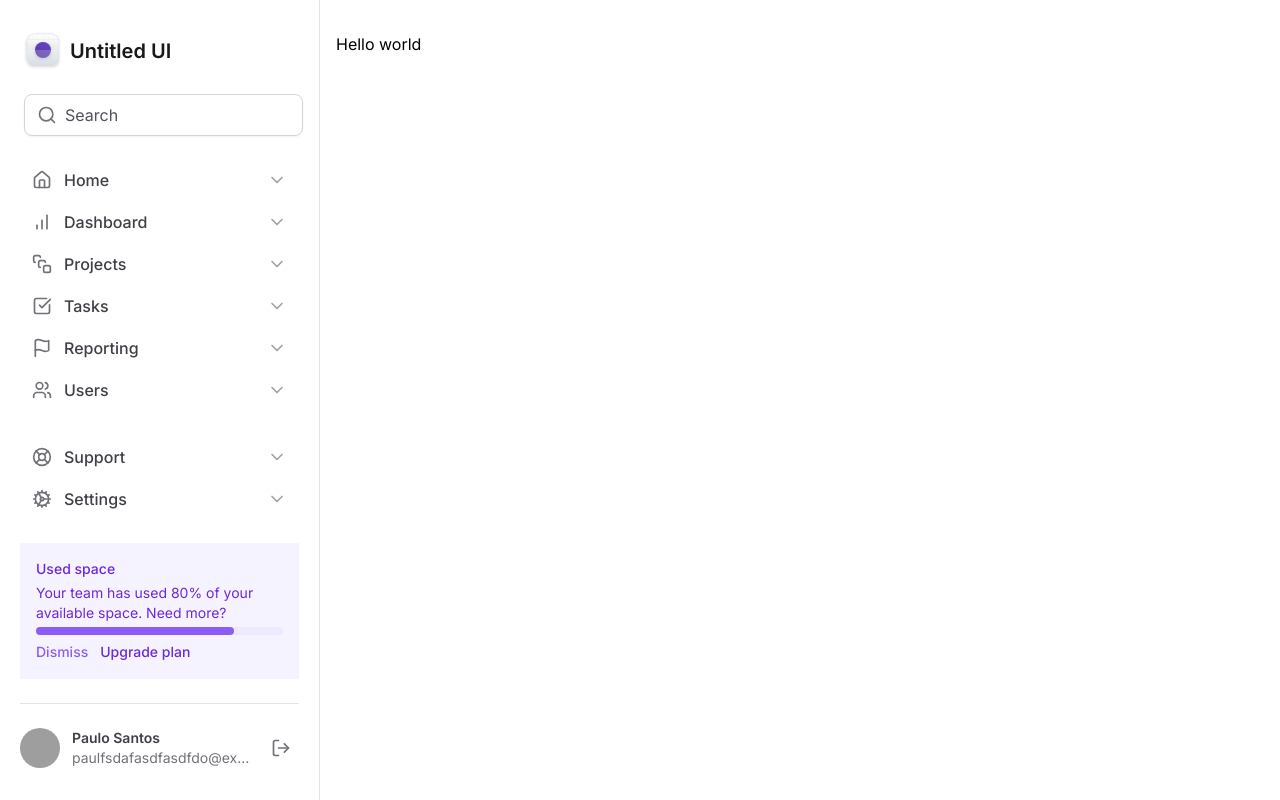
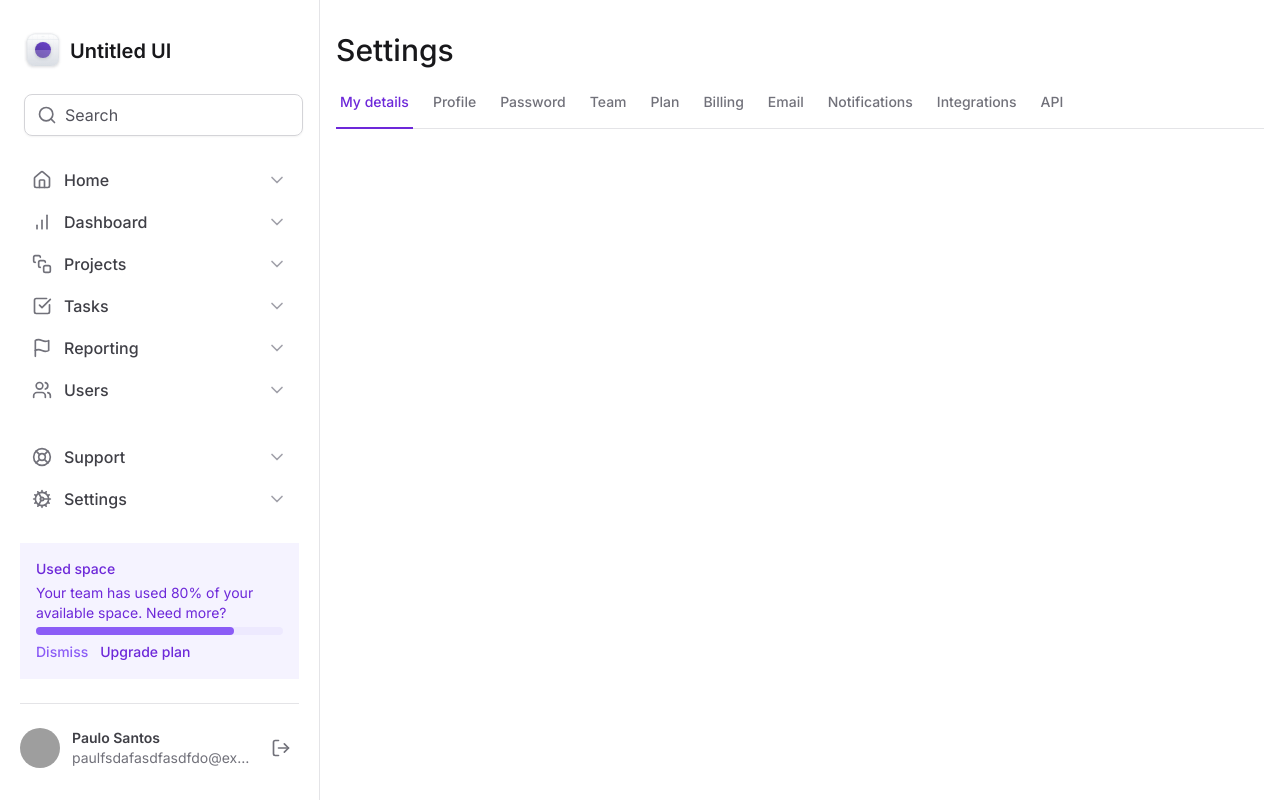
Before and after one commit to paulorfsantos17/tailwind-next, a Next.js app: page / in a window 1280 px wide. Built offline with nearby package versions, Linux system fonts and the light colour scheme; grey boxes are pictures that could not be loaded.

Commit message:
feat: add SettingsTabs

```diff
--- a/package.json
+++ b/package.json
@@ -9,6 +9,8 @@
     "lint": "next lint"
   },
   "dependencies": {
+    "@radix-ui/react-tabs": "^1.1.1",
+    "framer-motion": "^11.11.10",
     "lucide-react": "^0.453.0",
     "next": "15.0.1",
     "react": "19.0.0-rc-69d4b800-20241021",
--- a/src/app/page.tsx
+++ b/src/app/page.tsx
@@ -1,3 +1,11 @@
+import SettingsTabs from '@/components/SettingsTabs'
+
 export default function Home() {
-  return <h1>Hello world</h1>
+  return (
+    <>
+      <h1 className="text-3xl font-medium text-zinc-900">Settings</h1>
+
+      <SettingsTabs />
+    </>
+  )
 }
--- /dev/null
+++ b/src/components/SettingsTabs/TabItem.tsx
@@ -0,0 +1,28 @@
+'use client'
+import * as Tabs from '@radix-ui/react-tabs'
+
+import { motion } from 'framer-motion'
+
+interface TabItemProps {
+  value: string
+  title: string
+  isSelected?: boolean
+}
+
+export function TabItem({ value, title, isSelected = false }: TabItemProps) {
+  return (
+    <Tabs.Trigger
+      value={value}
+      className="relative px-1 pb-4 text-sm font-medium text-zinc-500 hover:text-violet-700 data-[state=active]:text-violet-700"
+    >
+      <span>{title}</span>
+
+      {isSelected && (
+        <motion.div
+          layoutId="activeTab"
+          className="absolute -bottom-px left-0 h-0.5 w-full bg-violet-700"
+        ></motion.div>
+      )}
+    </Tabs.Trigger>
+  )
+}
--- /dev/null
+++ b/src/components/SettingsTabs/index.tsx
@@ -0,0 +1,53 @@
+'use client'
+
+import * as Tabs from '@radix-ui/react-tabs'
+import { TabItem } from './TabItem'
+import { useState } from 'react'
+export default function SettingsTabs() {
+  const [currentTab, setCurrentTab] = useState('my-details')
+
+  return (
+    <Tabs.Root value={currentTab} onValueChange={setCurrentTab}>
+      <Tabs.List className="mt-6 flex w-full items-center gap-4 border-b border-zinc-200">
+        <TabItem
+          value="my-details"
+          title="My details"
+          isSelected={currentTab === 'my-details'}
+        />
+        <TabItem
+          value="profile"
+          title="Profile"
+          isSelected={currentTab === 'profile'}
+        />
+        <TabItem
+          value="password"
+          title="Password"
+          isSelected={currentTab === 'password'}
+        />
+        <TabItem value="team" title="Team" isSelected={currentTab === 'team'} />
+        <TabItem value="plan" title="Plan" isSelected={currentTab === 'plan'} />
+        <TabItem
+          value="billing"
+          title="Billing"
+          isSelected={currentTab === 'billing'}
+        />
+        <TabItem
+          value="email"
+          title="Email"
+          isSelected={currentTab === 'email'}
+        />
+        <TabItem
+          value="notifications"
+          title="Notifications"
+          isSelected={currentTab === 'notifications'}
+        />
+        <TabItem
+          value="integrations"
+          title="Integrations"
+          isSelected={currentTab === 'integrations'}
+        />
+        <TabItem value="api" title="API" isSelected={currentTab === 'api'} />
+      </Tabs.List>
+    </Tabs.Root>
+  )
+}
```
Also changed, not shown: 1 other file (tests, documents, lock files or other folders).
